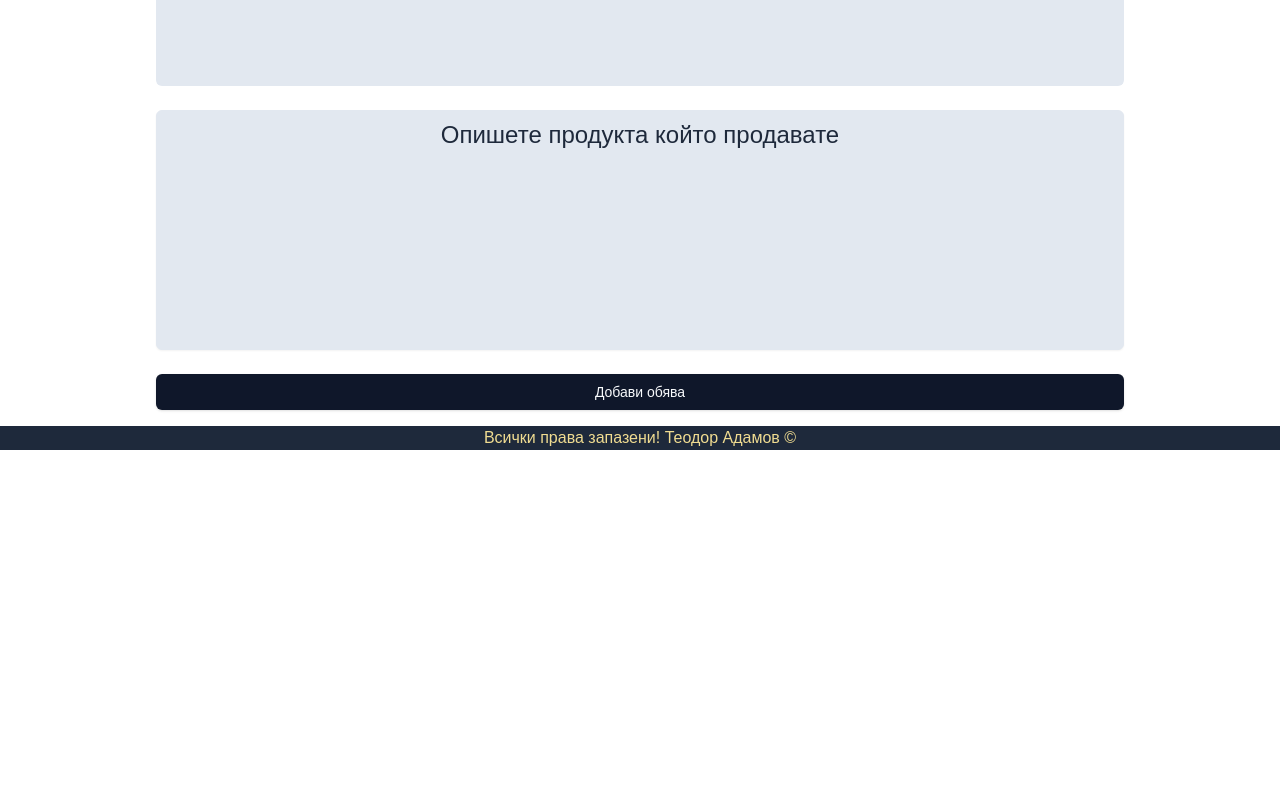
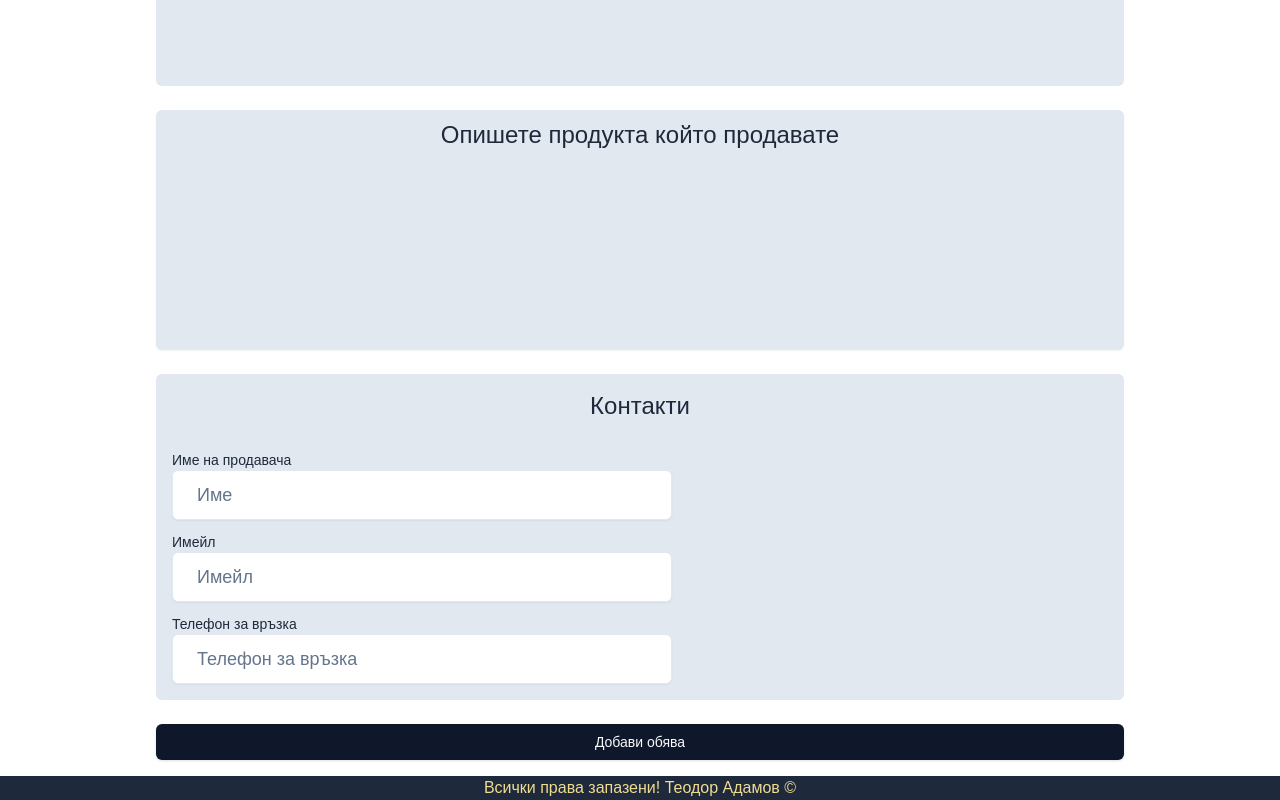
Before and after one commit to TeodorAdamov/React-Softuni, a React (Vite) app: page /sell in a window 1280 px wide. Shown: the part 680-1480 px from the top of the page. Before the commit the page ends 1130 px from the top, so only its background shows below. Built offline with nearby package versions, Linux system fonts and the light colour scheme; no server answers.

Commit message:
create form changes to contact fields

```diff
--- a/src/components/common/FormInput.tsx
+++ b/src/components/common/FormInput.tsx
@@ -9,11 +9,9 @@ type FormInputProps = {
     type: string,
     placeholder?: string,
     className?: string,
-    disabled?: boolean
-    value?: string
 }
 
-const FormInput = ({ name, type, placeholder, className, disabled, value }: FormInputProps) => {
+const FormInput = ({ name, type, placeholder, className }: FormInputProps) => {
     const { control } = useFormContext()
 
 
@@ -29,8 +27,6 @@ const FormInput = ({ name, type, placeholder, className, disabled, value }: Form
                             name={name}
                             type={type}
                             placeholder={placeholder}
-                            disabled={disabled}
-                            value={value}
                             className={cn('p-6 text-lg bg-slate-200', className)} />
                     </FormControl>
                     <FormMessage />
--- a/src/components/createForm/FormContacts.tsx
+++ b/src/components/createForm/FormContacts.tsx
@@ -1,25 +1,20 @@
 import FormInput from "../common/FormInput"
 
-type FormContactProps = {
-    email: string
-    displayName: string
-}
-
-const FormContacts = ({ email, displayName }: FormContactProps) => {
+const FormContacts = () => {
     return (
         <div className="flex flex-col gap-3 bg-slate-200 rounded-md p-4">
-            <p className="pb-4">Контакти</p>
+            <p className="pb-4 text-2xl text-slate-800 text-center">Контакти</p>
             <div>
                 <p className="text-sm">Име на продавача</p>
-                <FormInput name='displayName' type='text' disabled={true} value={displayName} placeholder="Име" className="max-w-[500px] bg-white text" />
+                <FormInput name='displayName' type='text' placeholder="Име" className="max-w-[500px] bg-white text" />
             </div>
             <div>
                 <p className="text-sm">Имейл</p>
-                <FormInput name='email' type='text' disabled={true} value={email} className="max-w-[500px] bg-white"/>
+                <FormInput name='email' type='text' placeholder="Имейл" className="max-w-[500px] bg-white" />
             </div>
             <div>
                 <p className="text-sm">Телефон за връзка</p>
-                <FormInput name='phoneNumber' type='text' placeholder="Телефон за връзка" className="max-w-[500px] bg-white"/>
+                <FormInput name='phoneNumber' type='text' placeholder="Телефон за връзка" className="max-w-[500px] bg-white" />
             </div>
         </div>
     )
--- a/src/components/createForm/SellForm.tsx
+++ b/src/components/createForm/SellForm.tsx
@@ -14,13 +14,16 @@ import FormTextarea from "./FormTextarea"
 import FormContacts from "./FormContacts"
 import { useAuth } from "@/context/authContext"
 import { isUserDefined } from "@/utils/typeGuards"
+import { addDoc, collection, doc, setDoc } from "firebase/firestore"
+import { firestore } from "../../firebase"
 
 
 const formSchema = z.object({
     product: z.string().trim(),
     category: z.string().trim(),
     description: z.string().trim(),
-    phoneNumber: z.string().trim()
+    phoneNumber: z.string().trim(),
+    email: z.string().trim()
 })
 
 const SellForm = () => {
@@ -32,7 +35,8 @@ const SellForm = () => {
             product: '',
             category: '',
             description: '',
-            phoneNumber: ''
+            phoneNumber: '',
+            email: '',
         }
     });
 
@@ -40,8 +44,15 @@ const SellForm = () => {
         setImages(img)
     }
 
-    const onSubmit = (values: z.infer<typeof formSchema>) => {
+    const onSubmit = async (values: z.infer<typeof formSchema>) => {
         console.log(values);
+        console.log(images)
+        // await addDoc(collection(firestore, 'products'), {
+        //     values
+        // })
+        // await setDoc(doc(firestore, 'products'), {
+        //     values
+        // })
     }
 
     return (
@@ -56,7 +67,7 @@ const SellForm = () => {
                     </div>
                     <ImageUpload imageHandler={imageHandler} />
                     <FormTextarea name='description' />
-                    {isUserDefined(user) && <FormContacts email={user.email!} displayName={user.displayName!} />}
+                    <FormContacts />
                     <Button type="submit">Добави обява</Button>
                 </form>
             </FormProvider>
```
